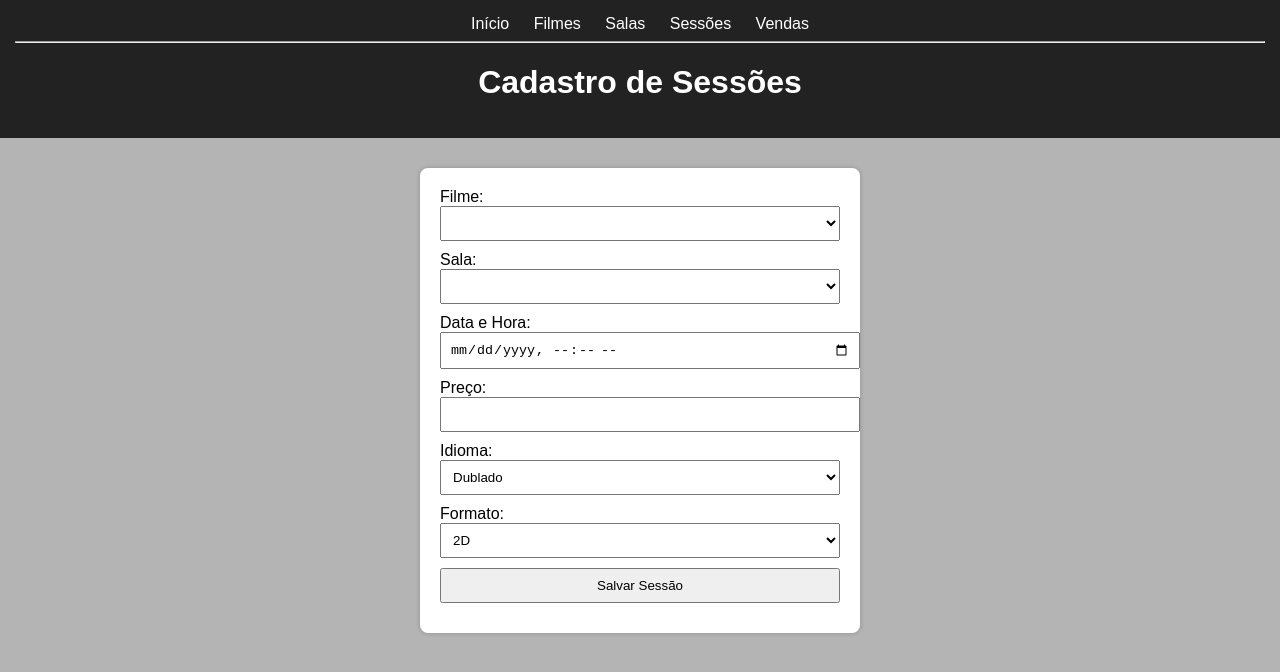
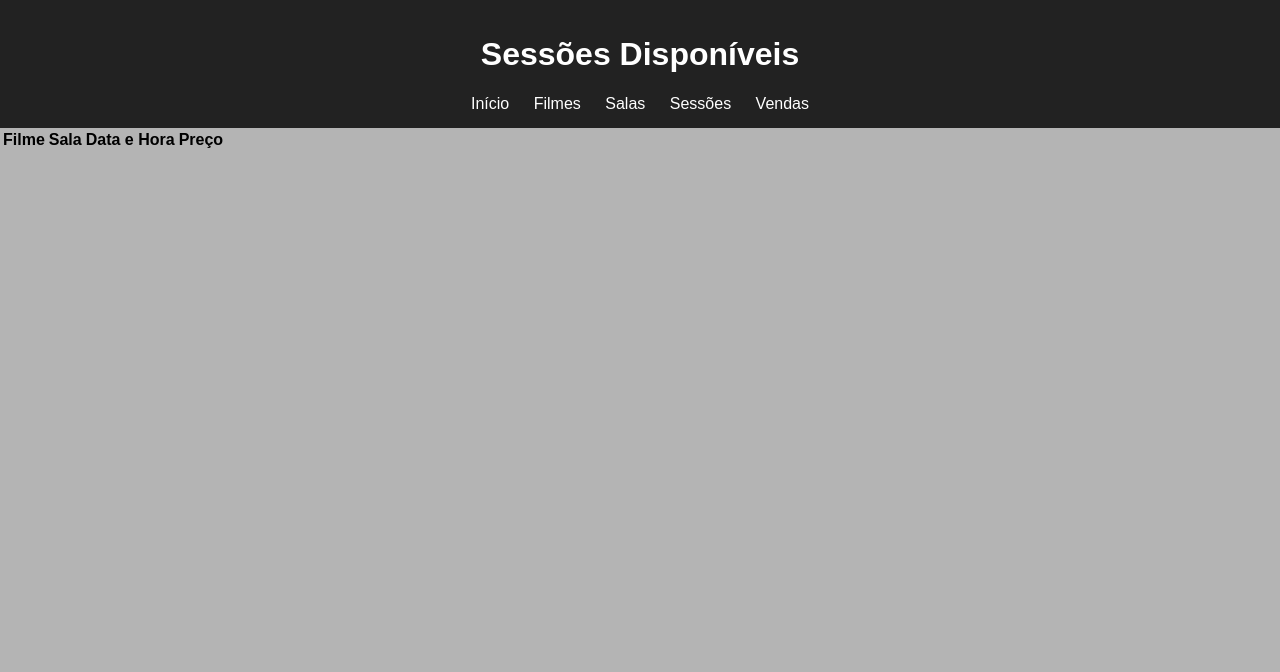
Before and after one commit to KauaTavares01/Cinema-Projeto-web, a plain HTML site: page sessoes.html in a window 1280 px wide. Drawn offline with Linux system fonts and the light colour scheme.

Commit message:
correção sessoes

```diff
--- a/sessoes.html
+++ b/sessoes.html
@@ -2,51 +2,36 @@
 <html lang="pt-BR">
 <head>
   <meta charset="UTF-8">
-  <title>Cadastro de Sessões</title>
+  <title>Sessões Disponíveis</title>
   <link rel="stylesheet" href="css/style.css">
 </head>
 <body>
   <header>
-
+    <h1>Sessões Disponíveis</h1>
     <nav>
       <a href="index.html">Início</a>
       <a href="cadastro-filmes.html">Filmes</a>
       <a href="cadastro-salas.html">Salas</a>
-      <a href="sessoes.html">Sessões</a>
+      <a href="cadastro-sessoes.html">Sessões</a>
       <a href="venda-ingressos.html">Vendas</a>
     </nav>
-    <hr>
-    <div align = " center ">
-        <h1>Cadastro de Sessões</h1>
-    </div>
   </header>
 
   <main>
-    <form id="form-sessao">
-      <label>Filme:
-        <select id="filme"></select>
-      </label>
-      <label>Sala:
-        <select id="sala"></select>
-      </label>
-      <label>Data e Hora: <input type="datetime-local" id="dataHora" required></label>
-      <label>Preço: <input type="number" id="preco" required></label>
-      <label>Idioma:
-        <select id="idioma">
-          <option>Dublado</option>
-          <option>Legendado</option>
-        </select>
-      </label>
-      <label>Formato:
-        <select id="formato">
-          <option>2D</option>
-          <option>3D</option>
-        </select>
-      </label>
-      <button type="submit">Salvar Sessão</button>
-    </form>
+    <table id="tabela-sessoes">
+      <thead>
+        <tr>
+          <th>Filme</th>
+          <th>Sala</th>
+          <th>Data e Hora</th>
+          <th>Preço</th>
+          <th></th>
+        </tr>
+      </thead>
+      <tbody></tbody>
+    </table>
   </main>
 
-  <script src="js/sessoes.js"></script>
+  <script src="js/listar-sessoes.js"></script>
 </body>
 </html>
```
